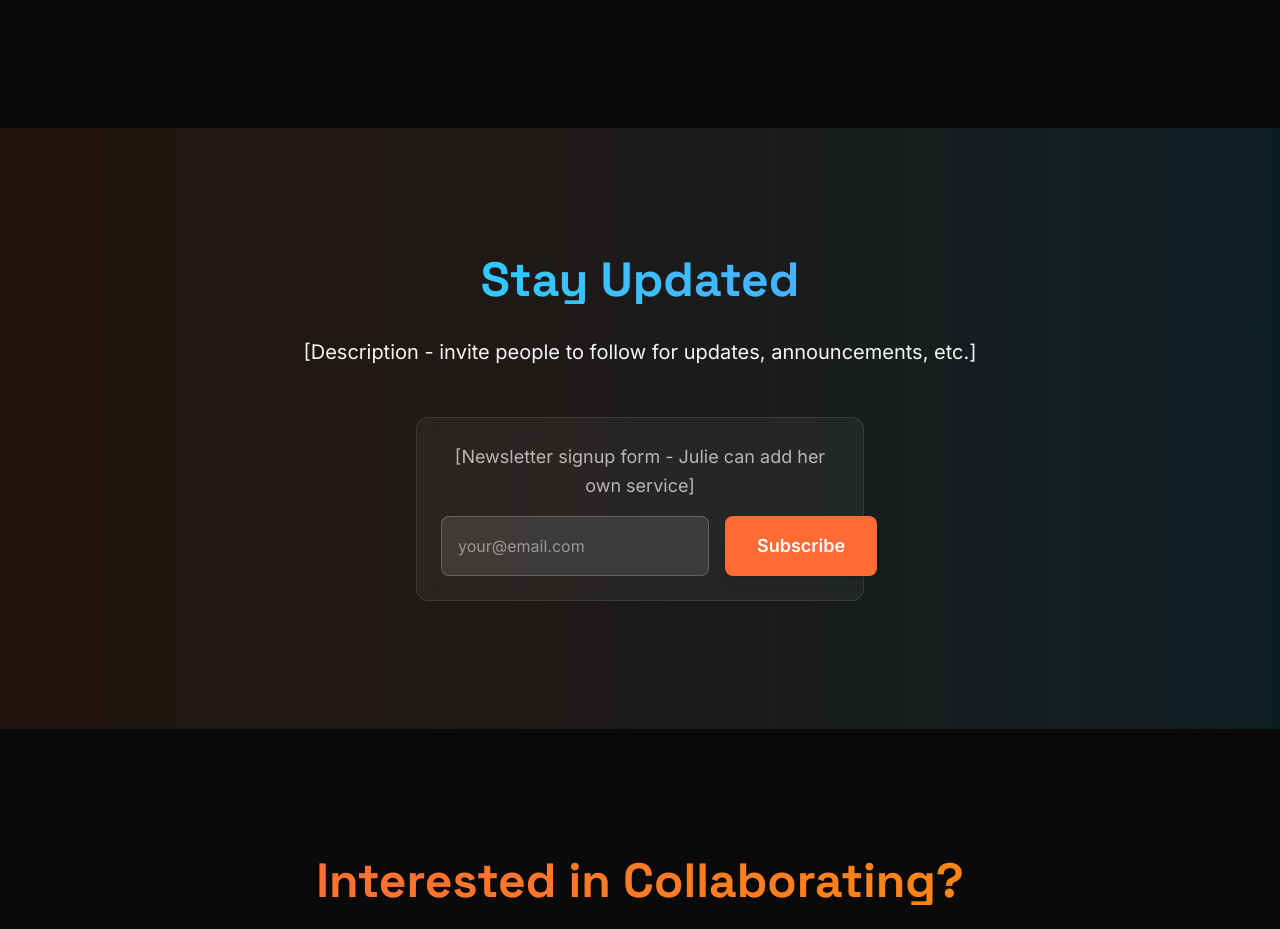
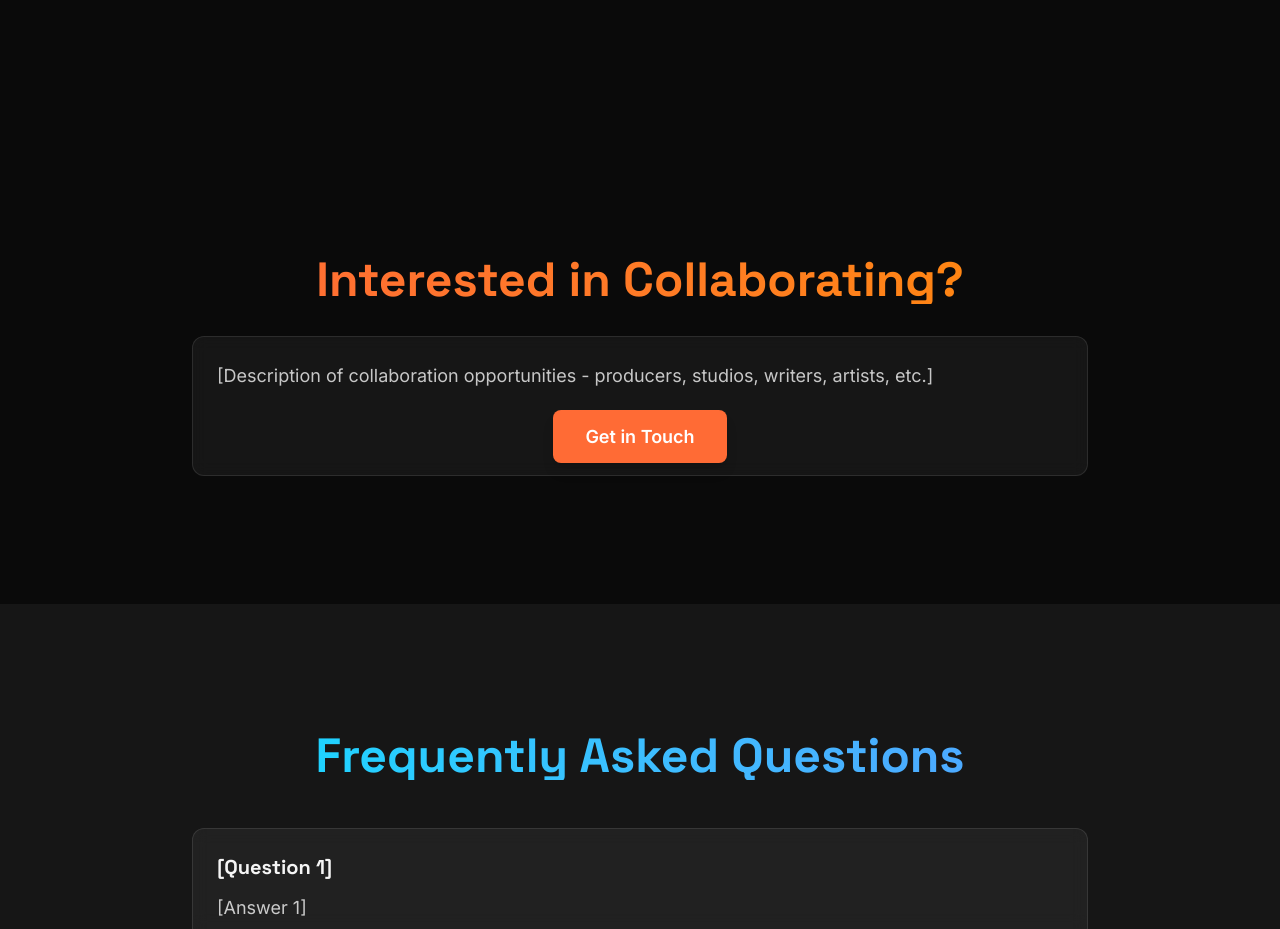
Before and after one commit to missionaurelia/mission-aurelia-website, a React (Vite) app: page /contact in a window 1280 px wide. Shown: the part 1703-2632 px from the top of the page. Built offline with nearby package versions, Linux system fonts and the light colour scheme; the HTML template or start-up script is replaced by a standard one.

Commit message:
Update CTA to 'Dive Deeper' linking to Resources; Remove newsletter section

```diff
--- a/src/pages/Contact.jsx
+++ b/src/pages/Contact.jsx
@@ -98,7 +98,7 @@ export default function Contact() {
       </section>
 
       {/* Resources */}
-      <section className="section-padding">
+      <section id="resources" className="section-padding">
         <div className="container">
           <h2 className="text-gradient-orange mb-16 text-center">Resources & Downloads</h2>
 
@@ -133,35 +133,6 @@ export default function Contact() {
                 </motion.div>
               );
             })}
-          </div>
-        </div>
-      </section>
-
-      {/* Newsletter/Updates */}
-      <section className="section-padding bg-gradient-to-r from-[var(--color-primary)]/10 to-[var(--color-secondary)]/10">
-        <div className="container">
-          <div className="max-w-3xl mx-auto text-center">
-            <h2 className="text-gradient-blue mb-8">Stay Updated</h2>
-            <p className="text-xl mb-12">
-              [Description - invite people to follow for updates, announcements, etc.]
-            </p>
-
-            {/* Newsletter Form Placeholder */}
-            <div className="card max-w-md mx-auto">
-              <p className="text-[var(--color-text)]/70 mb-4">
-                [Newsletter signup form - Julie can add her own service]
-              </p>
-              <div className="flex gap-4">
-                <input
-                  type="email"
-                  placeholder="your@email.com"
-                  className="flex-1 px-4 py-3 rounded-lg bg-white/10 border border-white/20 text-[var(--color-text)] placeholder:text-[var(--color-text)]/50 focus:outline-none focus:border-[var(--color-primary)]"
-                />
-                <button className="btn-primary px-6">
-                  Subscribe
-                </button>
-              </div>
-            </div>
           </div>
         </div>
       </section>
--- a/src/pages/Home.jsx
+++ b/src/pages/Home.jsx
@@ -157,13 +157,13 @@ export default function Home() {
       {/* CTA Section */}
       <section className="section-padding bg-gradient-to-r from-[var(--color-primary)]/20 to-[var(--color-secondary)]/20">
         <div className="container text-center">
-          <h2 className="mb-8">[CTA Section Title]</h2>
+          <h2 className="mb-8">Dive Deeper</h2>
           <p className="text-xl max-w-2xl mx-auto mb-12">
-            [CTA description - encourage visitors to take action]
+            Access exclusive resources, character profiles, and world-building materials.
           </p>
-          <Link href="/contact">
+          <Link href="/contact#resources">
             <a className="btn-primary">
-              Get in Touch
+              Explore Resources
             </a>
           </Link>
         </div>
```
